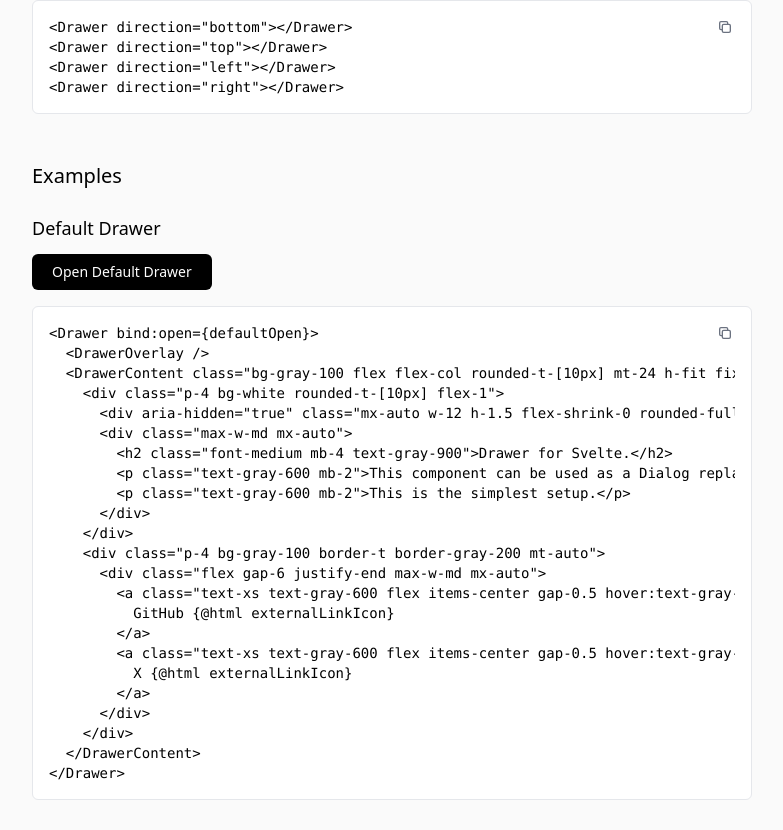
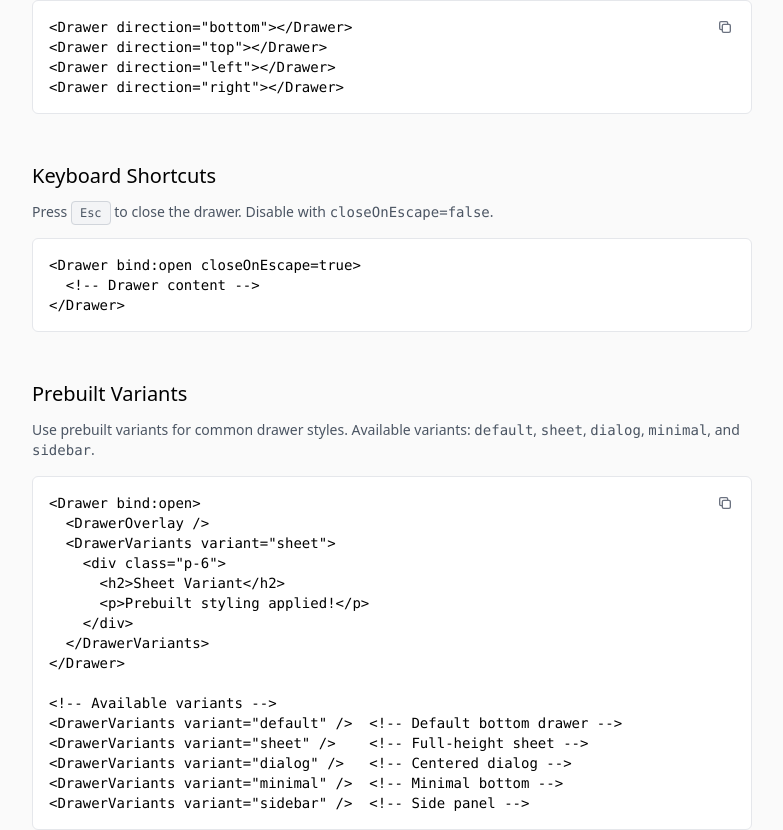
Before and after one commit to AbhiVarde/svelte-drawer, a SvelteKit app in the folder website/: page / in a window 1280 px wide. Shown: the part 1030-1860 px from the top of the page, without its empty margins (248-1031 px from the left). Built offline with nearby package versions, Linux system fonts and the light colour scheme.

Commit message:
feat(website): add keyboard shortcuts and prebuilt variants

```diff
--- a/website/package.json
+++ b/website/package.json
@@ -21,6 +21,6 @@
 		"vite": "^7.2.6"
 	},
 	"dependencies": {
-		"@abhivarde/svelte-drawer": "^0.0.3"
+		"@abhivarde/svelte-drawer": "^0.0.6"
 	}
 }
--- a/website/src/routes/+page.svelte
+++ b/website/src/routes/+page.svelte
@@ -3,6 +3,7 @@
     Drawer,
     DrawerOverlay,
     DrawerContent,
+    DrawerVariants,
   } from "@abhivarde/svelte-drawer";
 
   let defaultOpen = $state(false);
@@ -11,6 +12,7 @@
   let nested2Open = $state(false);
   let scrollableOpen = $state(false);
   let controlledOpen = $state(false);
+  let variantOpen = $state(false);
 
   let copyStatus: Record<string, "idle" | "success"> = $state({
     installation: "idle",
@@ -21,6 +23,8 @@
     nested: "idle",
     scrollable: "idle",
     controlled: "idle",
+    variant: "idle",
+    "variants-feature": "idle",
   });
 
   async function copyToClipboard(text: string, key: string) {
@@ -186,6 +190,16 @@
       </div>
     </div>
   </DrawerContent>
+</Drawer>`,
+    variantDrawer: `<Drawer bind:open={variantOpen}>
+  <DrawerOverlay />
+  <DrawerVariants variant="sheet">
+    <div class="p-6">
+      <div class="mx-auto w-12 h-1.5 rounded-full bg-gray-300 mb-6" />
+      <h2 class="text-xl font-semibold mb-4">Sheet Variant</h2>
+      <p class="text-gray-600">This uses the prebuilt "sheet" variant style.</p>
+    </div>
+  </DrawerVariants>
 </Drawer>`,
   };
 
@@ -442,9 +456,108 @@
     </section>
 
     <section>
+      <h2 class="text-xl font-medium mb-3">Keyboard Shortcuts</h2>
+      <p class="text-sm text-gray-600 mb-4">
+        Press <kbd
+          class="px-2 py-1 bg-gray-100 rounded border border-gray-300 text-xs font-mono"
+          >Esc</kbd
+        >
+        to close the drawer. Disable with <code>closeOnEscape={false}</code>.
+      </p>
+      <div class="bg-white rounded-md border border-gray-200 p-4 relative">
+        <pre class="text-sm overflow-x-auto"><code
+            >&lt;Drawer bind:open closeOnEscape={true}&gt;
+  &lt;!-- Drawer content --&gt;
+&lt;/Drawer&gt;</code
+          ></pre>
+      </div>
+    </section>
+
+    <section>
+      <h2 class="text-xl font-medium mb-3">Prebuilt Variants</h2>
+      <p class="text-sm text-gray-600 mb-4">
+        Use prebuilt variants for common drawer styles. Available variants: <code
+          >default</code
+        >, <code>sheet</code>, <code>dialog</code>, <code>minimal</code>, and
+        <code>sidebar</code>.
+      </p>
+      <div class="bg-white rounded-md border border-gray-200 p-4 relative">
+        <pre class="text-sm overflow-x-auto"><code
+            >&lt;Drawer bind:open&gt;
+  &lt;DrawerOverlay /&gt;
+  &lt;DrawerVariants variant="sheet"&gt;
+    &lt;div class="p-6"&gt;
+      &lt;h2&gt;Sheet Variant&lt;/h2&gt;
+      &lt;p&gt;Prebuilt styling applied!&lt;/p&gt;
+    &lt;/div&gt;
+  &lt;/DrawerVariants&gt;
+&lt;/Drawer&gt;
+
+&lt;!-- Available variants --&gt;
+&lt;DrawerVariants variant="default" /&gt;  &lt;!-- Default bottom drawer --&gt;
+&lt;DrawerVariants variant="sheet" /&gt;    &lt;!-- Full-height sheet --&gt;
+&lt;DrawerVariants variant="dialog" /&gt;   &lt;!-- Centered dialog --&gt;
+&lt;DrawerVariants variant="minimal" /&gt;  &lt;!-- Minimal bottom --&gt;
+&lt;DrawerVariants variant="sidebar" /&gt;  &lt;!-- Side panel --&gt;</code
+          ></pre>
+        <button
+          onclick={() =>
+            copyToClipboard(
+              `<Drawer bind:open>
+  <DrawerOverlay />
+  <DrawerVariants variant="sheet">
+    <div class="p-6">
+      <h2>Sheet Variant</h2>
+      <p>Prebuilt styling applied!</p>
+    </div>
+  </DrawerVariants>
+</Drawer>
+
+<!-- Available variants -->
+<DrawerVariants variant="default" />  <!-- Default bottom drawer -->
+<DrawerVariants variant="sheet" />    <!-- Full-height sheet -->
+<DrawerVariants variant="dialog" />   <!-- Centered dialog -->
+<DrawerVariants variant="minimal" />  <!-- Minimal bottom -->
+<DrawerVariants variant="sidebar" />  <!-- Side panel -->`,
+              "variants-feature"
+            )}
+          class="absolute right-3 top-3 p-1.5 rounded hover:bg-gray-100"
+        >
+          {#if copyStatus["variants-feature"] === "success"}
+            <svg
+              class="w-4 h-4 text-green-600"
+              fill="none"
+              stroke="currentColor"
+              viewBox="0 0 24 24"
+              ><path
+                stroke-linecap="round"
+                stroke-linejoin="round"
+                stroke-width="2"
+                d="M5 13l4 4L19 7"
+              /></svg
+            >
+          {:else}
+            <svg
+              class="w-4 h-4 text-gray-500"
+              fill="none"
+              stroke="currentColor"
+              viewBox="0 0 24 24"
+              ><path
+                stroke-linecap="round"
+                stroke-linejoin="round"
+                stroke-width="2"
+                d="M8 16H6a2 2 0 01-2-2V6a2 2 0 012-2h8a2 2 0 012 2v2m-6 12h8a2 2 0 002-2v-8a2 2 0 00-2-2h-8a2 2 0 00-2 2v8a2 2 0 002 2z"
+              /></svg
+            >
+          {/if}
+        </button>
+      </div>
+    </section>
+
+    <section>
       <h2 class="text-xl font-medium mb-6">Examples</h2>
       <div class="space-y-10">
-        {#each [{ title: "Default Drawer", key: "default", open: () => (defaultOpen = true) }, { title: "Side Drawer", key: "side", open: () => (sideOpen = true) }, { title: "Nested Drawers", key: "nested", open: () => (nested1Open = true) }, { title: "Scrollable Drawer", key: "scrollable", open: () => (scrollableOpen = true) }, { title: "Controlled Drawer", key: "controlled", open: () => (controlledOpen = true) }] as example}
+        {#each [{ title: "Default Drawer", key: "default", open: () => (defaultOpen = true) }, { title: "Side Drawer", key: "side", open: () => (sideOpen = true) }, { title: "Nested Drawers", key: "nested", open: () => (nested1Open = true) }, { title: "Scrollable Drawer", key: "scrollable", open: () => (scrollableOpen = true) }, { title: "Controlled Drawer", key: "controlled", open: () => (controlledOpen = true) }, { title: "Prebuilt Variants", key: "variant", open: () => (variantOpen = true) }] as example}
           <div>
             <h3 class="text-lg font-medium mb-3">{example.title}</h3>
             <button
@@ -621,6 +734,45 @@
                   class="absolute right-3 top-3 p-1.5 rounded hover:bg-gray-100"
                 >
                   {#if copyStatus.controlled === "success"}
+                    <svg
+                      class="w-4 h-4 text-green-600"
+                      fill="none"
+                      stroke="currentColor"
+                      viewBox="0 0 24 24"
+                      ><path
+                        stroke-linecap="round"
+                        stroke-linejoin="round"
+                        stroke-width="2"
+                        d="M5 13l4 4L19 7"
+                      /></svg
+                    >
+                  {:else}
+                    <svg
+                      class="w-4 h-4 text-gray-500"
+                      fill="none"
+                      stroke="currentColor"
+                      viewBox="0 0 24 24"
+                      ><path
+                        stroke-linecap="round"
+                        stroke-linejoin="round"
+                        stroke-width="2"
+                        d="M8 16H6a2 2 0 01-2-2V6a2 2 0 012-2h8a2 2 0 012 2v2m-6 12h8a2 2 0 002-2v-8a2 2 0 00-2-2h-8a2 2 0 00-2 2v8a2 2 0 002 2z"
+                      /></svg
+                    >
+                  {/if}
+                </button>
+              </div>
+            {:else if example.key === "variant"}
+              {@const code = codeExamples.variantDrawer}
+              <div
+                class="bg-white rounded-md border border-gray-200 p-4 relative"
+              >
+                <pre class="text-sm overflow-x-auto"><code>{code}</code></pre>
+                <button
+                  onclick={() => copyToClipboard(code, "variant")}
+                  class="absolute right-3 top-3 p-1.5 rounded hover:bg-gray-100"
+                >
+                  {#if copyStatus.variant === "success"}
                     <svg
                       class="w-4 h-4 text-green-600"
                       fill="none"
@@ -900,3 +1052,22 @@
     </div>
   </DrawerContent>
 </Drawer>
+
+<Drawer bind:open={variantOpen} closeOnEscape={true}>
+  <DrawerOverlay />
+  <DrawerVariants variant="sheet">
+    <div class="p-6">
+      <div class="mx-auto w-12 h-1.5 rounded-full bg-gray-300 mb-6"></div>
+      <h2 class="text-xl font-semibold mb-4 text-gray-900">Sheet Variant</h2>
+      <p class="text-gray-600 mb-4">
+        This drawer uses the prebuilt "sheet" variant.
+      </p>
+      <p class="text-gray-600 text-sm">
+        Press <kbd
+          class="px-2 py-1 bg-gray-100 rounded border text-xs font-mono"
+          >Esc</kbd
+        > to close.
+      </p>
+    </div>
+  </DrawerVariants>
+</Drawer>
```
Also changed, not shown: 1 other file (tests, documents, lock files or other folders).
